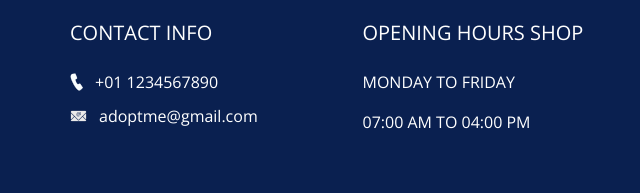
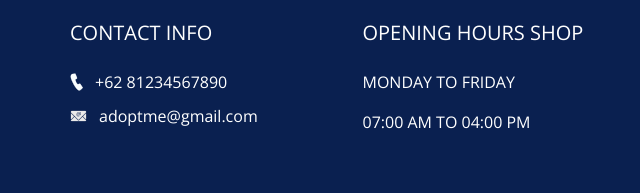
Before and after one commit to lisyubaba/AdoptMe_Technopreneur, a plain HTML site: page about.html in a window 1280 px wide. Shown: the part 2166-2359 px from the top of the page, 0-640 px from the left. Drawn offline with nearby package versions, Linux system fonts and the light colour scheme.

Commit message:
about.html

```diff
--- a/about.html
+++ b/about.html
@@ -240,7 +240,7 @@
             <div>
               <img src="images/call.png" alt="" />
               <p>
-                +01 1234567890
+                +62 81234567890
               </p>
             </div>
             <div>
```
